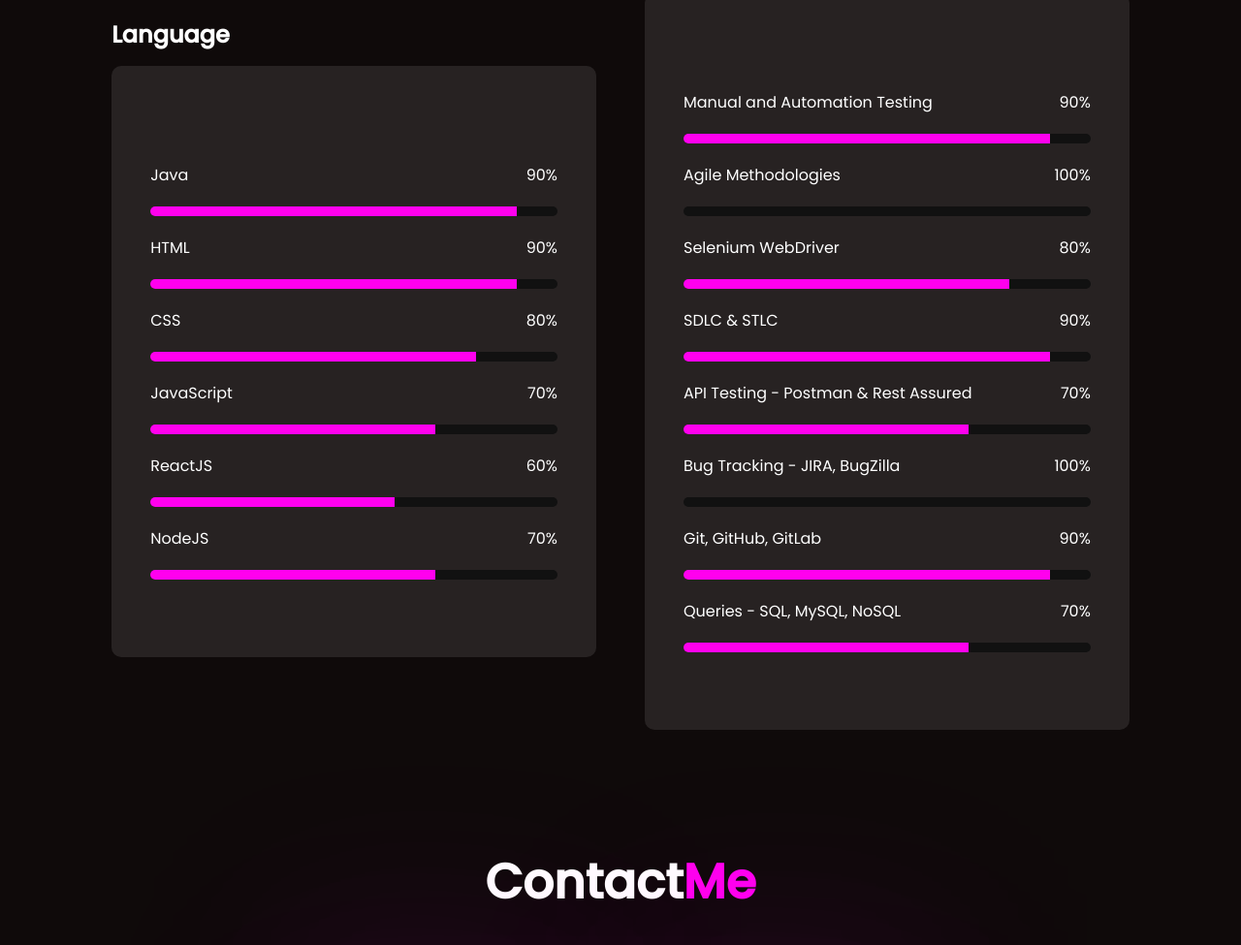
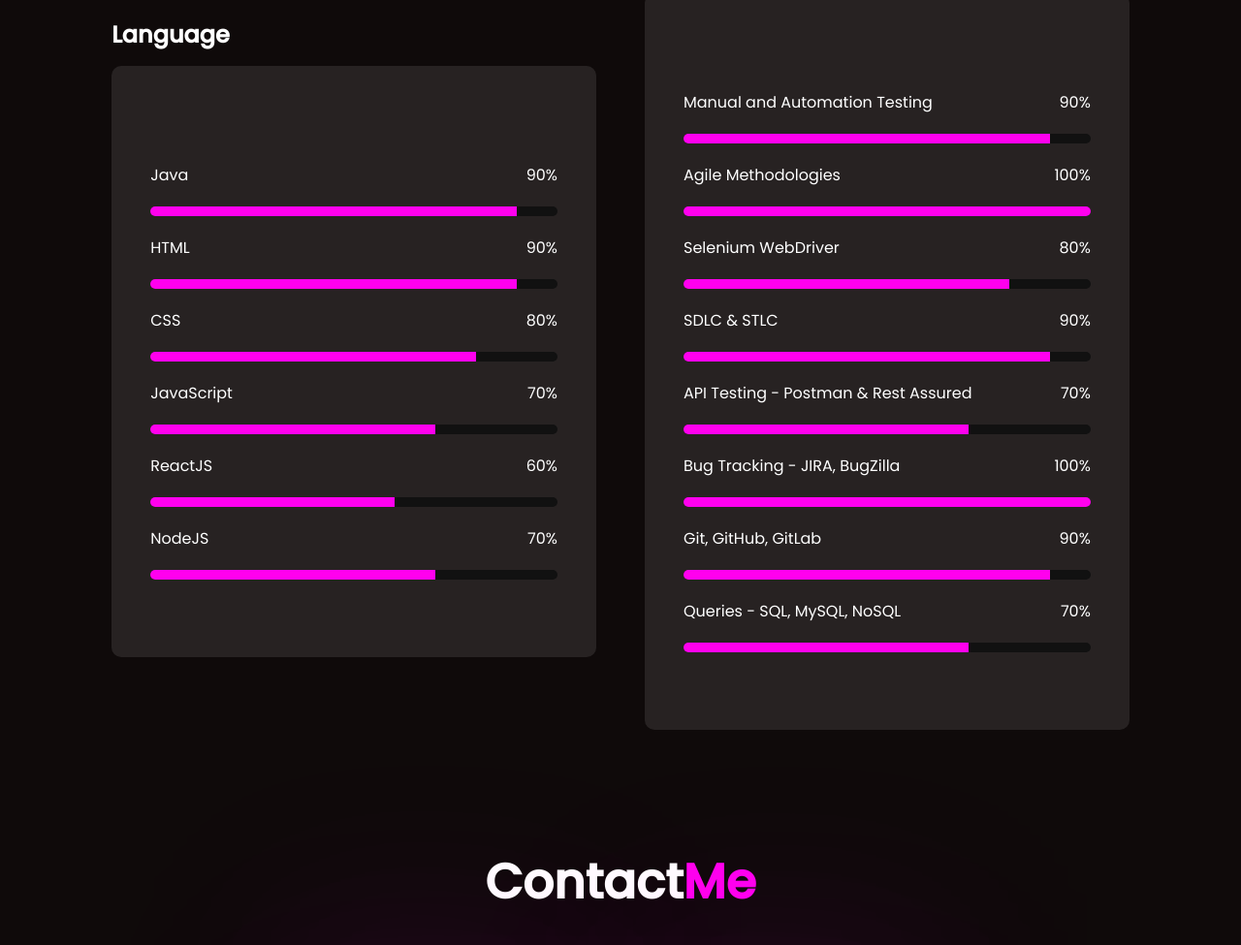
Before and after one commit to 28101999/Portfolio, a plain HTML site: page index.html in a window 1280 px wide. Shown: the part 2781-3756 px from the top of the page at 97% size. Drawn offline with nearby package versions, Linux system fonts and the light colour scheme.

Commit message:
Update index.html

```diff
--- a/index.html
+++ b/index.html
@@ -192,7 +192,7 @@
                         <span class="topic">100%</span>
                     </div>
                     <div class="bar-side">
-                        <div class="bar"></div>
+                        <div class="bar bar-0"></div>
                     </div>
                     <div class="single-skill">
                         <span class="topic">Selenium WebDriver</span>
@@ -220,7 +220,7 @@
                         <span class="topic">100%</span>
                     </div>
                     <div class="bar-side">
-                        <div class="bar"></div>
+                        <div class="bar bar-0"></div>
                     </div>
                     <div class="single-skill">
                         <span class="topic">Git, GitHub, GitLab</span>
```
